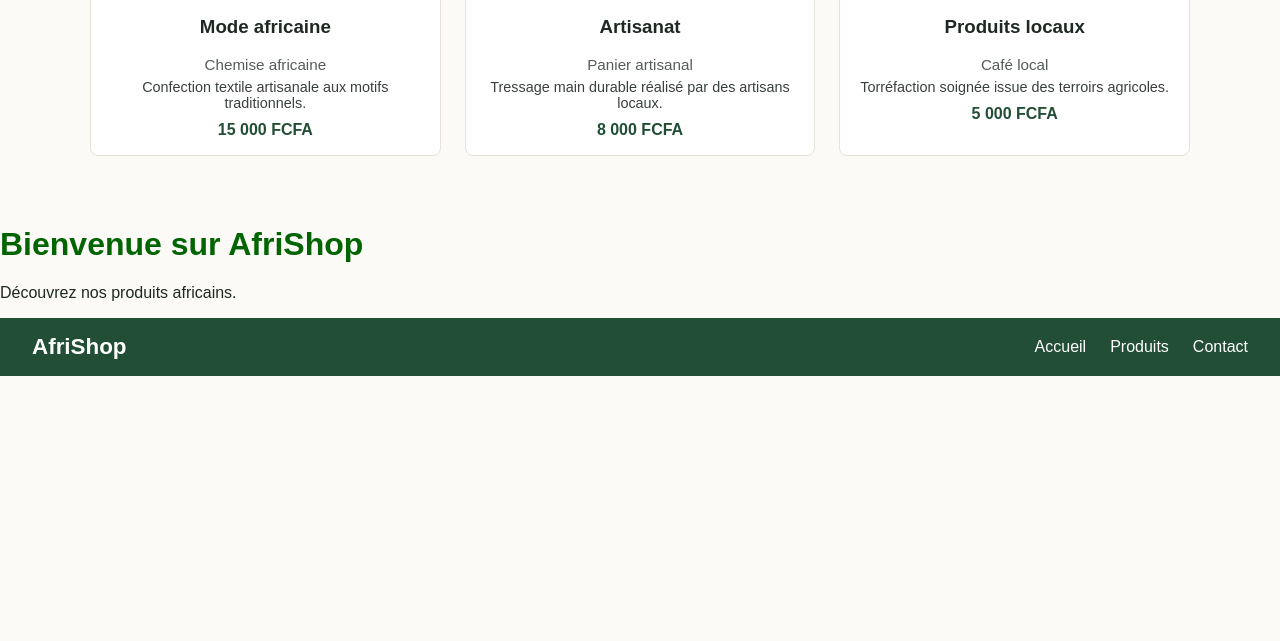
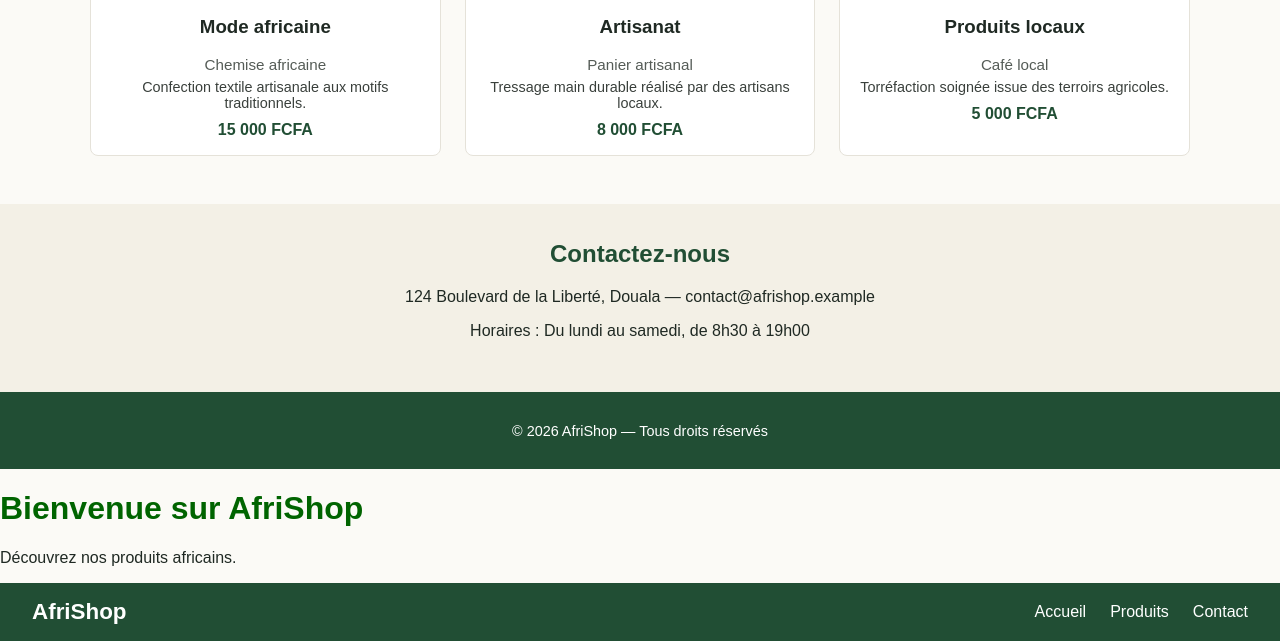
Before and after one commit to phant220/AfriShop, a plain HTML site: page index.html in a window 1280 px wide. Shown: the part 544-1185 px from the top of the page. Before the commit the page ends 920 px from the top, so only its background shows below. Drawn offline with Linux system fonts and the light colour scheme.

Commit message:
feat: ajouter la section contact et le pied de page

```diff
--- a/index.html
+++ b/index.html
@@ -46,6 +46,16 @@
       </article>
     </div>
   </section>
+  <section id="contact" class="contact-section">
+    <h2>Contactez-nous</h2>
+    <p>124 Boulevard de la Liberté, Douala — contact@afrishop.example</p>
+    <p>Horaires : Du lundi au samedi, de 8h30 à 19h00</p>
+  </section>
+</main>
+
+<footer class="site-footer">
+  <p>© 2026 AfriShop — Tous droits réservés</p>
+</footer>
 </main>
 <body>
   <h1>Bienvenue sur AfriShop</h1>
--- a/style.css
+++ b/style.css
@@ -125,3 +125,21 @@ h1 {
   color: #214e34;
   margin: 0;
 }
+.contact-section {
+  text-align: center;
+  padding: 36px 24px;
+  background-color: #f3f0e6;
+}
+
+.contact-section h2 {
+  margin-top: 0;
+  color: #214e34;
+}
+
+.site-footer {
+  background-color: #214e34;
+  color: #ffffff;
+  text-align: center;
+  padding: 16px 24px;
+  font-size: 0.9rem;
+}
```
